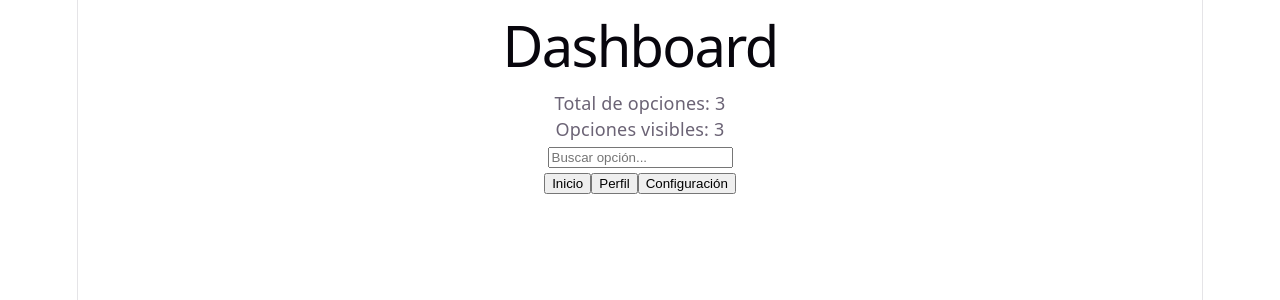
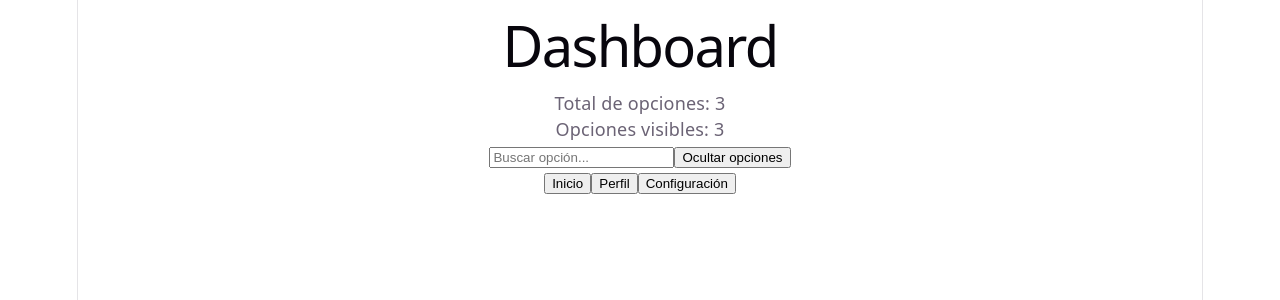
Before and after one commit to Emurillo11/Murillo_Espinoza_Emily_Vargas_Sibaja_Dylan_ActividadEvaluacion, a React (Vite) app in the folder miapp/: page / in a window 1280 px wide. Shown: the top 300 px of the page. Built offline with nearby package versions, Linux system fonts and the light colour scheme.

Commit message:
Add show and hide dashboard options

```diff
--- a/miapp/src/pages/Dashboard.jsx
+++ b/miapp/src/pages/Dashboard.jsx
@@ -4,6 +4,7 @@ import { menu } from '../menu';
 
 export default function Dashboard() {
     const [busqueda, setBusqueda] = useState('');
+    const [mostrarOpciones, setMostrarOpciones] = useState(true);
 
     const menuFiltrado = menu.filter(({ label }) =>
         label.toLowerCase().includes(busqueda.toLowerCase())
@@ -28,6 +29,11 @@ export default function Dashboard() {
                 onChange={(e) => setBusqueda(e.target.value)}
             />
 
+            <button onClick={() => setMostrarOpciones(!mostrarOpciones)}>
+                {mostrarOpciones ? 'Ocultar opciones' : 'Mostrar opciones'}
+            </button>
+
+            {mostrarOpciones && (
                 <div>
                     {menuFiltrado.map(({ to, label }) => (
                         <Link key={to} to={to}>
@@ -35,6 +41,7 @@ export default function Dashboard() {
                         </Link>
                     ))}
                 </div>
+            )}
 
             {menuFiltrado.length === 0 && (
                 <p>No se encontraron opciones.</p>
```
Lines whose indentation alone changed are shown as unchanged.
